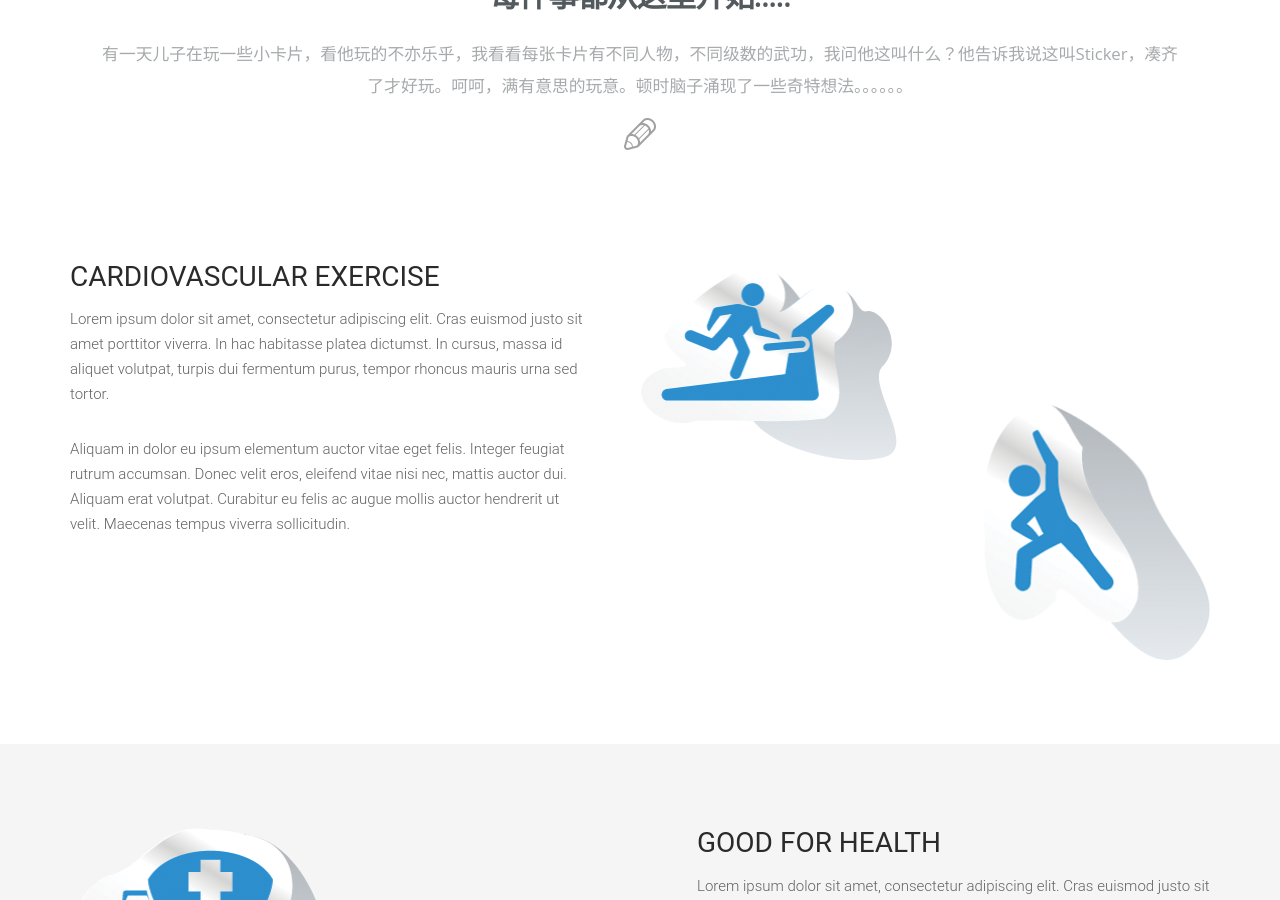
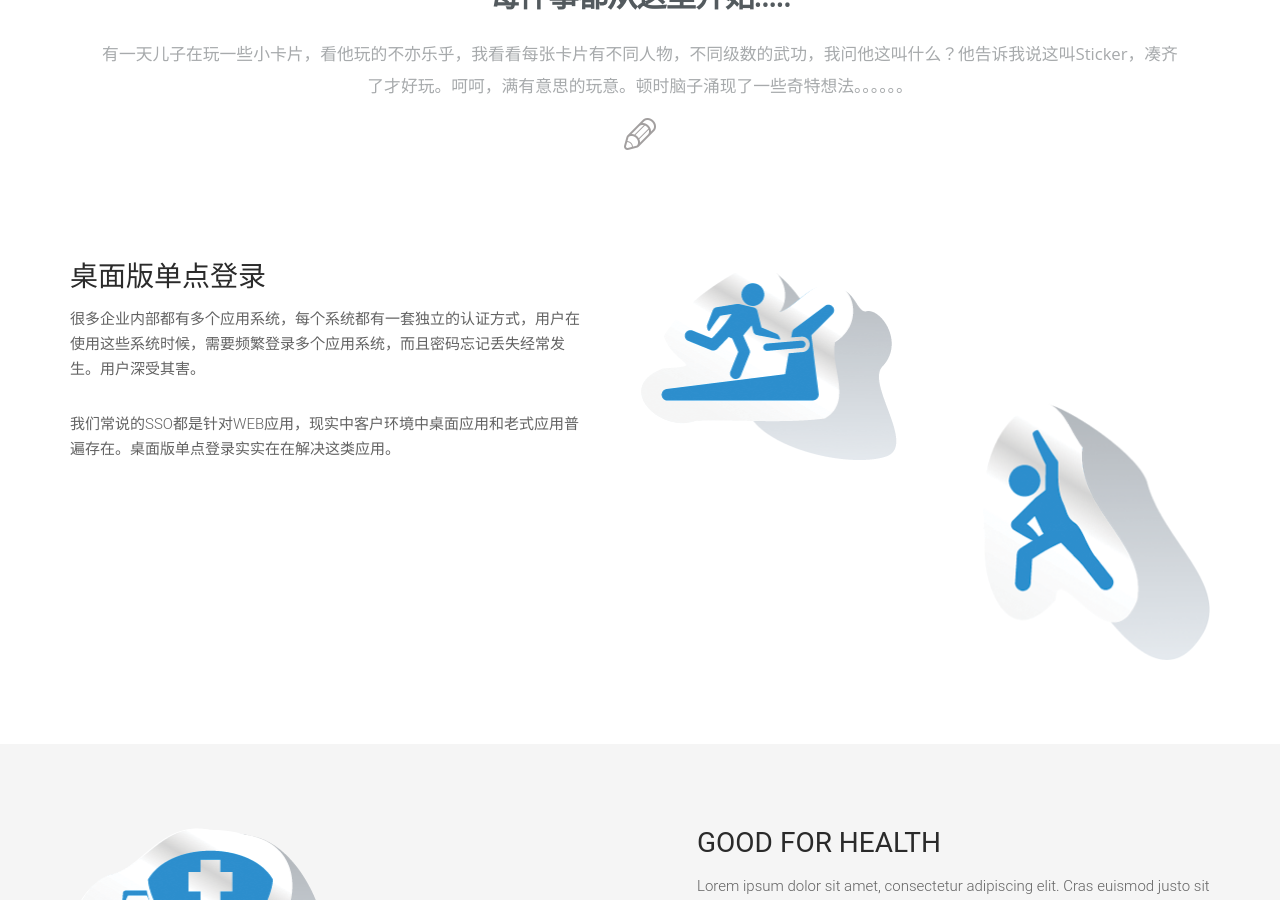
Before and after one commit to XNN99/sticker, a Jekyll site: the page index.html, which Jekyll copies as it is, in a window 1280 px wide and 900 px high, scrolled down 826 px. Built offline with Jekyll 4.4.1, drawn with Linux system fonts in a browser that asks for light colours; nearby versions of some CDN libraries; library files that are not in the unit come from our copies.

Commit message:
增加单点登录应用

```diff
--- a/index.html
+++ b/index.html
@@ -100,16 +100,9 @@
 	<div class="banner-bottom">
 	<div class="container">
 		<div class="banner-bottom-left">
-			<h4>CARDIOVASCULAR EXERCISE</h4>
-			<p>Lorem ipsum dolor sit amet, consectetur adipiscing elit.
-			Cras euismod justo sit amet porttitor viverra.
-			In hac habitasse platea dictumst. In cursus, massa id aliquet volutpat,
-			turpis dui fermentum purus, tempor rhoncus mauris urna sed tortor.
-			<span>Aliquam in dolor eu ipsum elementum auctor vitae eget felis.
-			Integer feugiat rutrum accumsan. Donec velit eros, eleifend vitae nisi nec,
-			mattis auctor dui. Aliquam erat volutpat.
-			Curabitur eu felis ac augue mollis auctor hendrerit ut velit.
-			Maecenas tempus viverra sollicitudin.</span></p>
+			<h4>桌面版单点登录</h4>
+			<p>很多企业内部都有多个应用系统，每个系统都有一套独立的认证方式，用户在使用这些系统时候，需要频繁登录多个应用系统，而且密码忘记丢失经常发生。用户深受其害。
+			<span>我们常说的SSO都是针对WEB应用，现实中客户环境中桌面应用和老式应用普遍存在。桌面版单点登录实实在在解决这类应用。</span></p>
 			<div class="get" hidden="hidden">
 				<a href="#">view</a>
 			</div>
```
